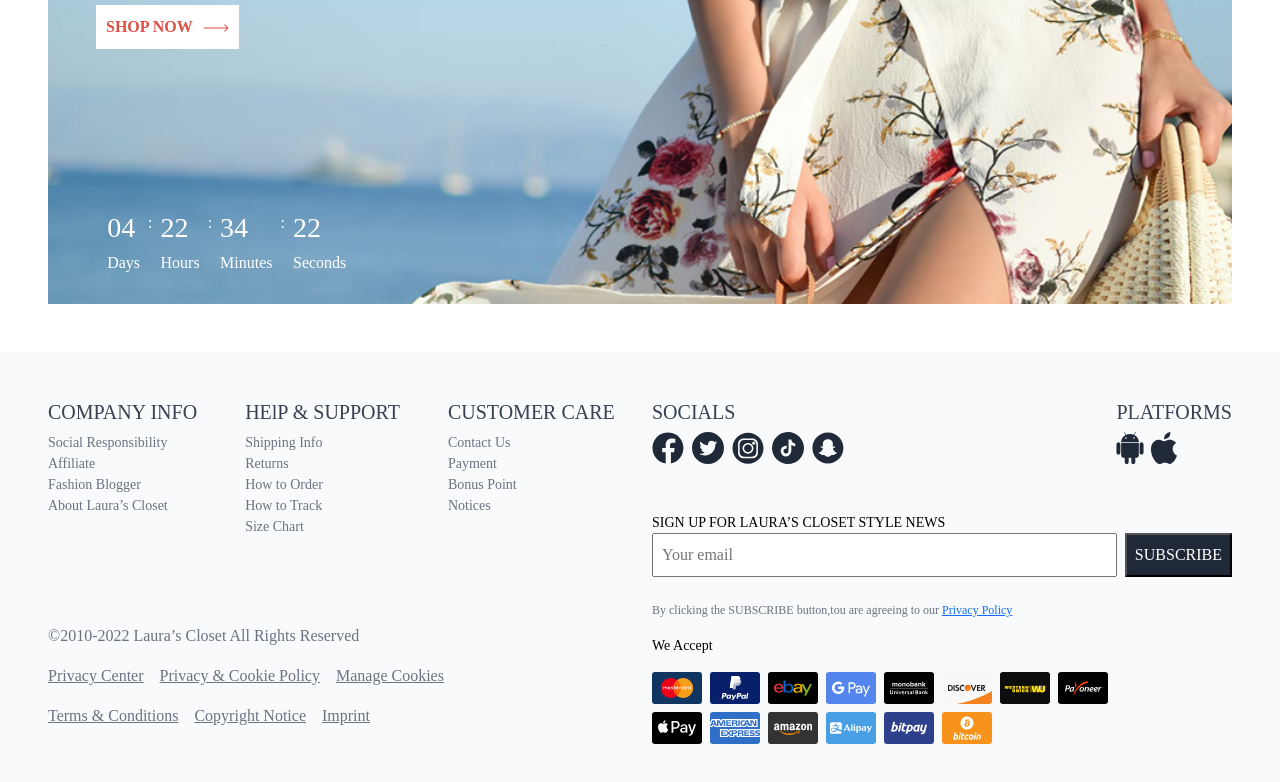
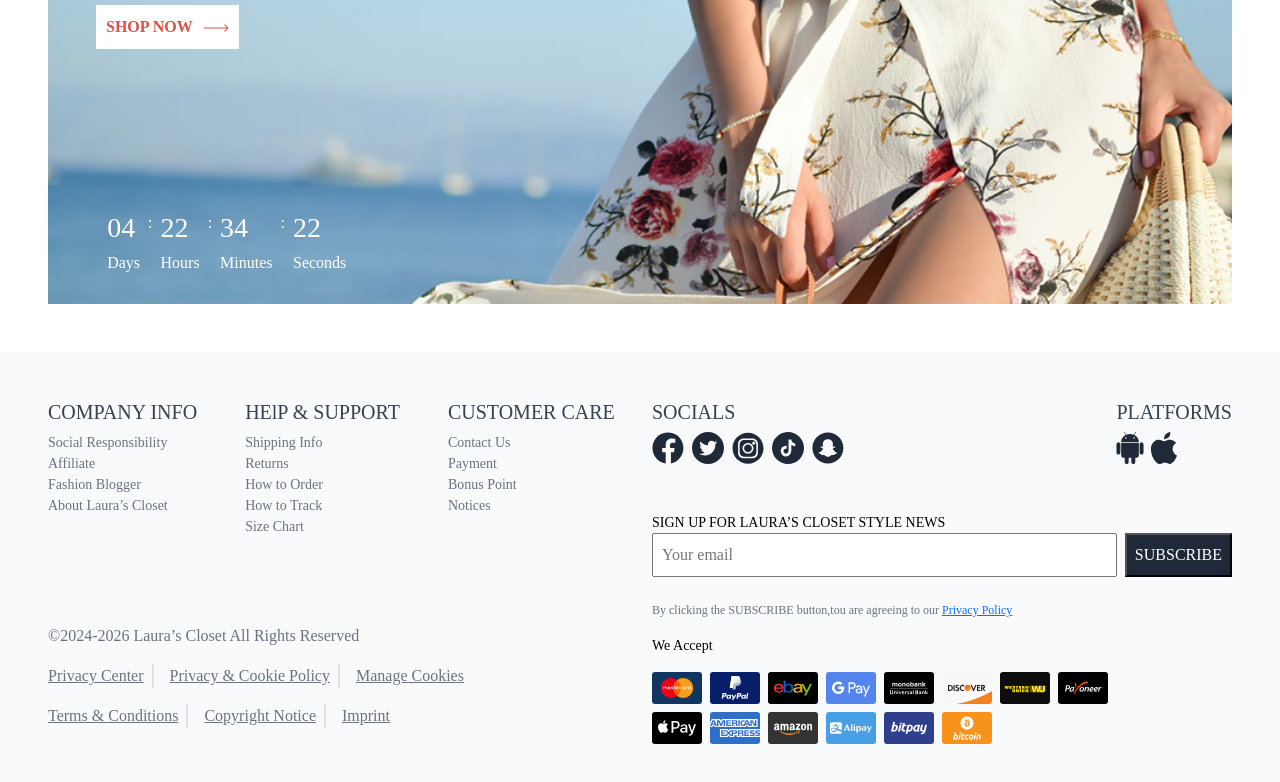
Before and after one commit to imaz-techie/Laura-s-fashion-website, a website: page index.html in a window 1280 px wide. Shown: the part 3419-4201 px from the top of the page. Drawn offline with Linux system fonts and the light colour scheme; a web font is replaced by a local one.

Commit message:
Border added in Footer

```diff
--- a/index.html
+++ b/index.html
@@ -504,16 +504,16 @@
           <!-- Left Bottom Content -->
           <div>
             <div>
-              <p>©2010-2022 Laura’s Closet All Rights Reserved</p>
+              <p>©2024-2026 Laura’s Closet All Rights Reserved</p>
             </div>
             <div class="d-flex flex-wrap gap-3 text-decoration-underline">
-              <p>Privacy Center</p>
-              <p>Privacy & Cookie Policy</p>
+              <p class="border-2 border-end pe-2">Privacy Center</p>
+              <p class="border-2 border-end pe-2">Privacy & Cookie Policy</p>
               <p>Manage Cookies</p>
             </div>
             <div class="d-flex flex-wrap gap-3 text-decoration-underline">
-              <p>Terms & Conditions</p>
-              <p>Copyright Notice</p>
+              <p class="border-2 border-end pe-2">Terms & Conditions</p>
+              <p class="border-2 border-end pe-2">Copyright Notice</p>
               <p>Imprint</p>
             </div>
           </div>
@@ -522,7 +522,7 @@
         <div class="d-flex flex-column w-100 w-lg-50 justify-content-between">
           <!-- Right Column -->
           <div>
-            <div class="d-flex justify-content-between flex-wrap mb-5">
+            <div class="d-flex justify-content-between flex-wrap mb-5 gap-3">
               <div class="d-flex flex-column">
                 <h5 class="text-darkgrey">SOCIALS</h5>
                 <div class="d-flex gap-2">
```
